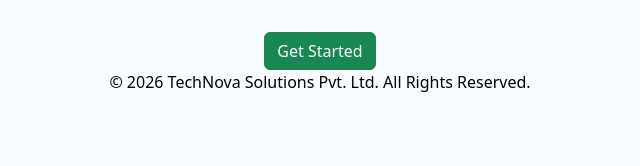
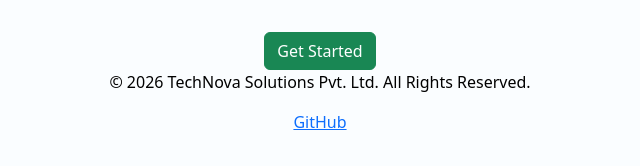
Before and after one commit to devangiparmar1710-png/corporate-website, a plain HTML site: page index.html in a window 1280 px wide. Shown: the part 282-448 px from the top of the page, 320-960 px from the left. Drawn offline with nearby package versions, Linux system fonts and the light colour scheme.

Commit message:
first commit

```diff
--- a/index.html
+++ b/index.html
@@ -42,10 +42,13 @@
     <br>
 
     <a href="contact.html" class="btn btn-success">Get Started</a>
+       </div>
 
-
+    <footer>
     <p>&copy; 2026 TechNova Solutions Pvt. Ltd. All Rights Reserved.</p>
 
-    </div>
+    <a href="http://github.com/devangiparmar">GitHub</a>
+
+    </footer>
 </body>
 </html>
```
